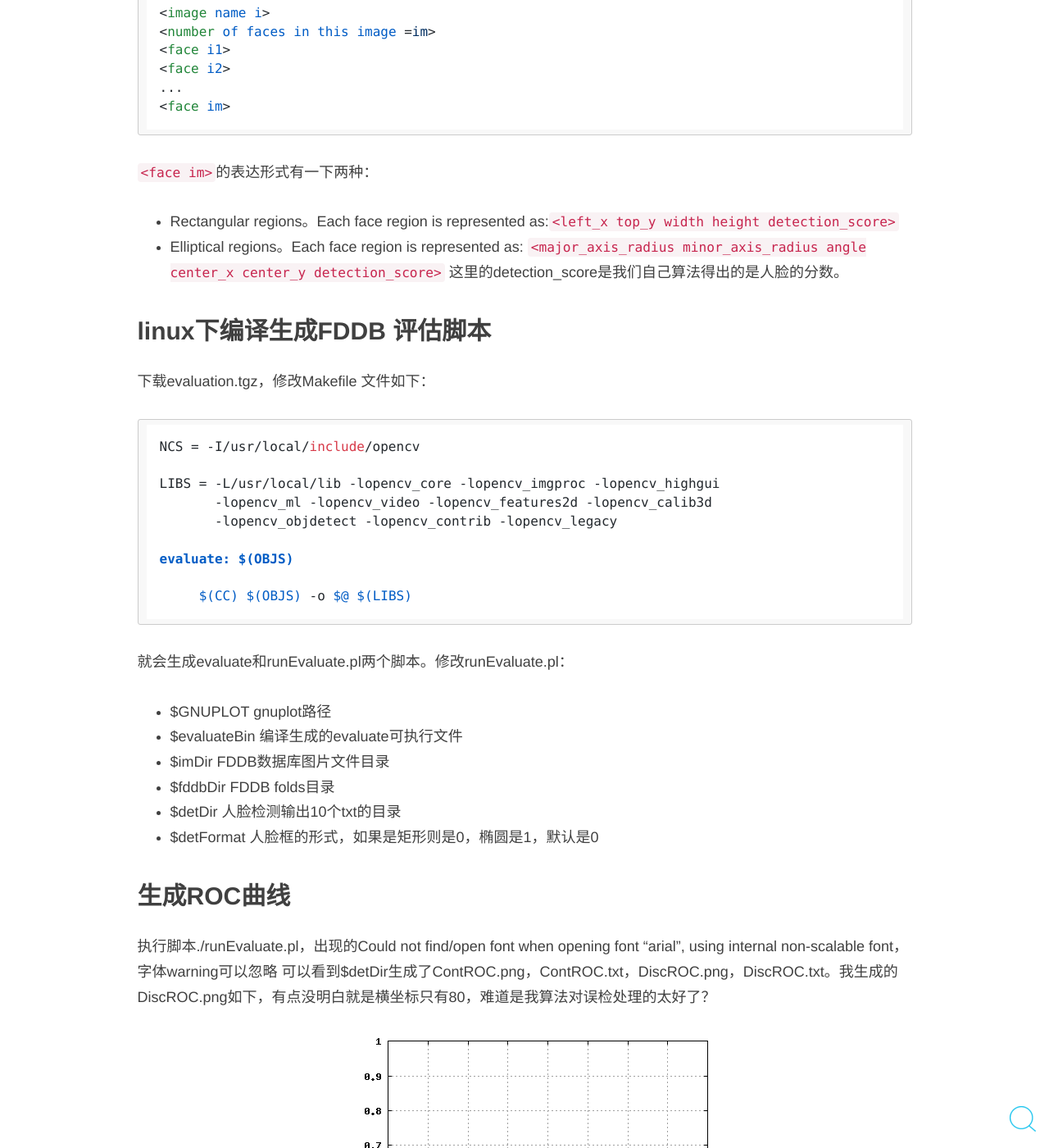
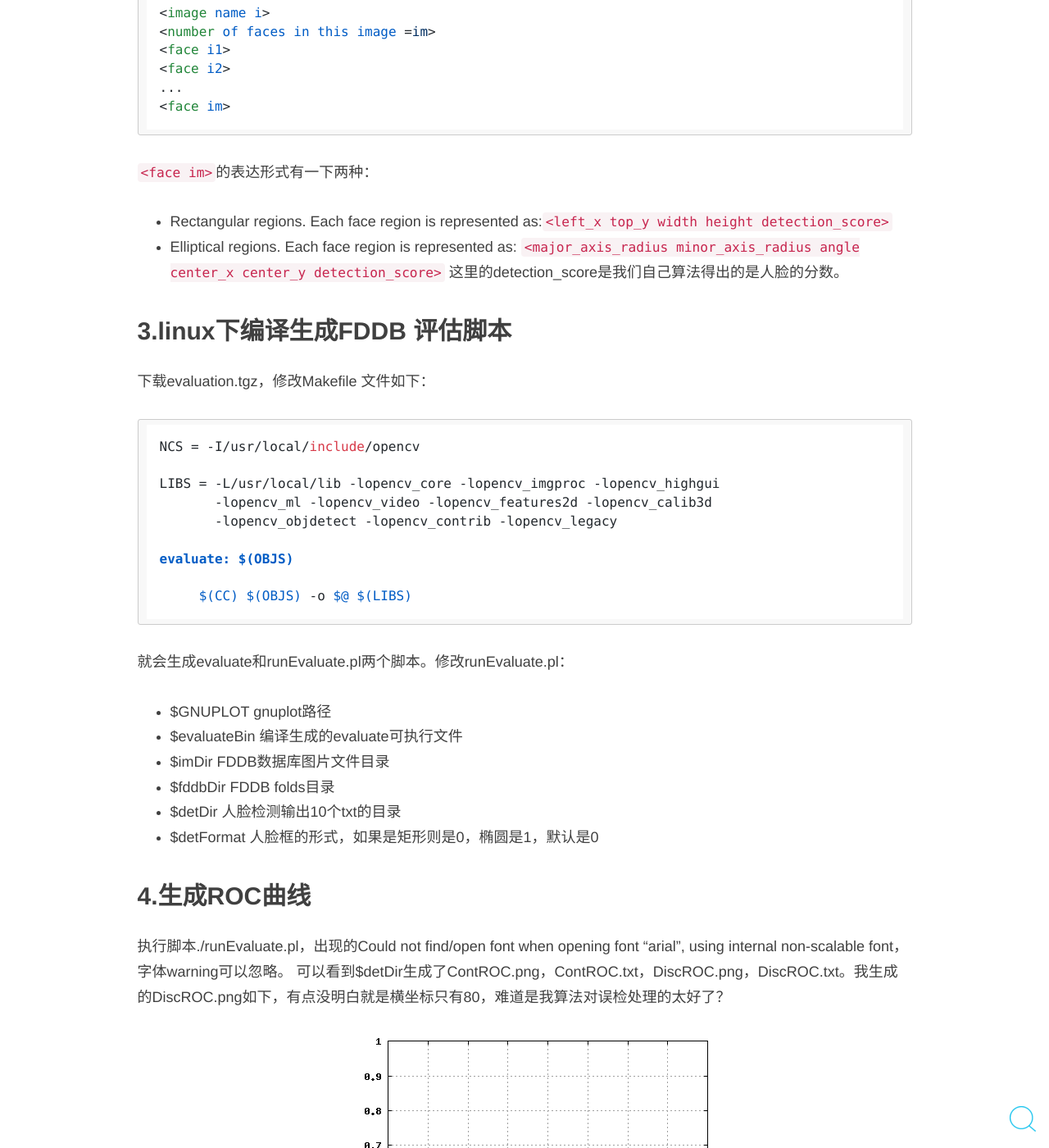
Before and after one commit to kingback1/kingback1.github.io, a Jekyll site: the page built from _posts/2015-10-24-how-to-daw-ROC-by-FDDB-perl.md, in a window 1280 px wide and 1400 px high, scrolled down 955 px. Shown: the whole window at 82% size. Built offline with Jekyll 4.4.1, drawn with Linux system fonts in a browser that asks for light colours; nearby versions of some CDN libraries; comment, search, counter and statistics services are not loaded; some of the changed text lies outside the part shown.

Commit message:
draw ROC by FDDB

```diff
--- a/_posts/2015-10-24-how-to-daw-ROC-by-FDDB-perl.md
+++ b/_posts/2015-10-24-how-to-daw-ROC-by-FDDB-perl.md
@@ -25,12 +25,11 @@
     <face im>
 
 `<face im>`的表达形式有一下两种：
-
-- Rectangular regions。Each face region is represented as:`<left_x top_y width height detection_score>`
-- Elliptical regions。Each face region is represented as: `<major_axis_radius minor_axis_radius angle center_x center_y detection_score>`
+- Rectangular regions. Each face region is represented as:`<left_x top_y width height detection_score>`
+- Elliptical regions. Each face region is represented as: `<major_axis_radius minor_axis_radius angle center_x center_y detection_score>`
 这里的detection_score是我们自己算法得出的是人脸的分数。
 
-## linux下编译生成FDDB 评估脚本
+## 3.linux下编译生成FDDB 评估脚本
 下载evaluation.tgz，修改Makefile 文件如下：
 
     NCS = -I/usr/local/include/opencv
@@ -52,12 +51,12 @@
 - $detDir 人脸检测输出10个txt的目录
 - $detFormat 人脸框的形式，如果是矩形则是0，椭圆是1，默认是0
 
-## 生成ROC曲线
-执行脚本./runEvaluate.pl，出现的Could not find/open font when opening font "arial", using internal non-scalable font，字体warning可以忽略
+## 4.生成ROC曲线
+执行脚本./runEvaluate.pl，出现的Could not find/open font when opening font "arial", using internal non-scalable font，字体warning可以忽略。
 可以看到$detDir生成了ContROC.png，ContROC.txt，DiscROC.png，DiscROC.txt。我生成的DiscROC.png如下，有点没明白就是横坐标只有80，难道是我算法对误检处理的太好了？
 ![img](/img/DiscROC.png)
 
-## 生成和其他检脸算法的compare_ROC曲线
+## 5.生成和其他检脸算法的compare_ROC曲线
 下载compareROC.tar.gz。将4生成的ContROC.txt， DiscROC.txt拷贝在rocCurves下。对应修改contROC.p和discROC.p路径和title。分别运行contROC.p， discROC.p(gnuplot contROC.p)， 就会看到有contROC-compare.png和discROC-compare.png两个图片，就是compare_ROC曲线图。
 ![img](/img/discROC-compare.png)
 
```
Also changed, not shown: other parts of _posts/2015-10-24-how-to-daw-ROC-by-FDDB-perl.md (+2 -2 lines).
